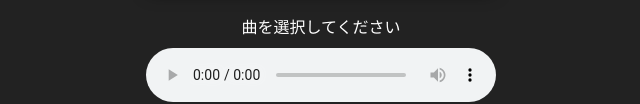
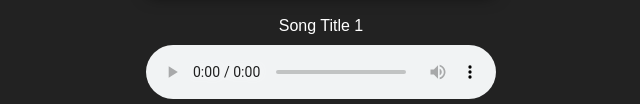
Before and after one commit to takatyan5656/music-game, a website built with Vite: page top.html in a window 1280 px wide. Both pictures are taken after a click on the element "千本桜". Shown: the part 469-573 px from the top of the page, without its empty margins (319-959 px from the left). Built offline with nearby package versions, Linux system fonts and the light colour scheme.

Commit message:
ボタンが正常に機能するように修正

```diff
--- a/mjusic-set.ts
+++ b/src/music-set.ts
@@ -1,17 +1,18 @@
+let selectedSong: string | null = null;
+
 document.addEventListener('DOMContentLoaded', function () {
-  const songItems = document.querySelectorAll('.song-item');
-  const selectedSongElement = document.getElementById('selected-song');
-  const audioPlayer = document.getElementById('audio-player');
-  const selectButton = document.getElementById('select-button');
-  let selectedSong = null;
+  const songItems = document.querySelectorAll('.song-item')!;
+  const selectedSongElement = document.getElementById('selected-song') as HTMLAudioElement;
+  const audioPlayer = document.getElementById('audio-player')!;
+  const selectButton = document.getElementById('select-button') as HTMLButtonElement;
 
   songItems.forEach((item) => {
     item.addEventListener('click', function () {
       selectedSong = item.getAttribute('data-song');
       const songTitle = item.getAttribute('data-title');
 
-      selectedSongElement.textContent = songTitle;
-      audioPlayer.src = selectedSong;
+      selectedSongElement!.textContent = songTitle;
+      (audioPlayer.firstElementChild as HTMLSourceElement).src = String(selectedSong);
       selectButton.disabled = false;
 
       // 他の選択項目から選択状態を解除
--- a/top.html
+++ b/top.html
@@ -23,6 +23,6 @@
       <button class="select-button" id="select-button" disabled>この曲を選択</button>
     </div>
 
-    <script src="/src/music-set"></script>
+    <script src="/src/music-set.ts"></script>
   </body>
 </html>
```
